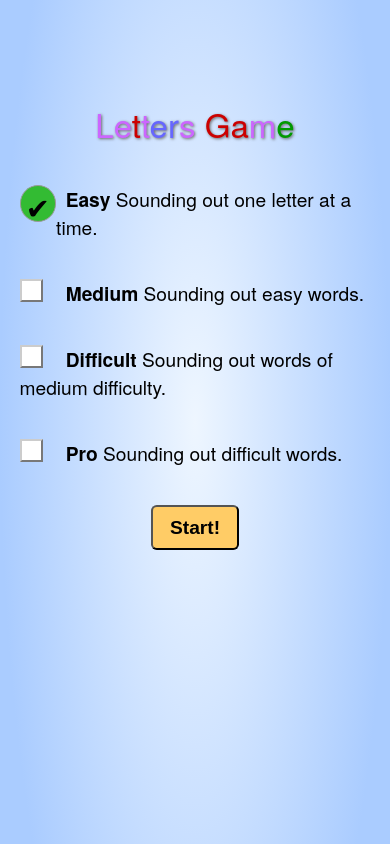
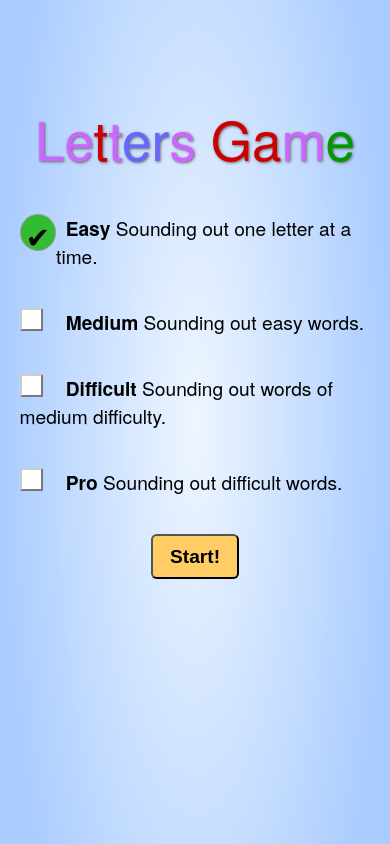
Before and after one commit to frankforte/LettersGame, a plain HTML site: page www/index.html in a window 390 px wide. Drawn offline with Linux system fonts and the light colour scheme; some packages are replaced by stand-ins of ours.

Commit message:
font size debugging

```diff
--- a/www/css/index.css
+++ b/www/css/index.css
@@ -73,7 +73,7 @@ h1, #d{
 	text-shadow:1px 1px 3px #666;
 }
 #d{
-	padding-top:5em;
+	padding-top:100px;
 	-webkit-transition:	all 600ms easing's Bezier curve;
 	transition:		all 600ms easing's Bezier curve;
 }
--- a/www/js/index.js
+++ b/www/js/index.js
@@ -131,10 +131,11 @@ game.getLetter = function(name){
 
 	var devicePixelRatio = window.devicePixelRatio || 1;
 
-	/* width of 1em */
+	/* height of 1em */
 	var el = f.elById("em");
 	el.style.display="inline-block";
 	var em = el.offsetWidth;
+	var emh = el.offsetHeight;
 	el.style.display="none";
 
 
@@ -176,6 +177,7 @@ game.getLetter = function(name){
 	*/
 
 	// scale word to fit window
+/*
 	var lenw = w2*a.length;
 
 	// too wide?
@@ -197,13 +199,20 @@ game.getLetter = function(name){
 		w1 = w1*ratio;
 		w2 = maxh;
 	}
+*/
 
 	/* size */
-		z = game.getNum(w1,w2);
+/*		z = game.getNum(w1,w2);
 		if(devicePixelRatio > 1){
 			z = z*devicePixelRatio*3;
 		}
 		z = Math.round(z,0);
+*/
+
+	z = Math.round((emh/em) * w / em);
+
+	var maxh = 500*devicePixelRatio;
+	if(z > maxh){ z = maxh; };
 	game[targ].style="font-size: "+z+"px;";
 
 	for(var i = 0; i < a.length; i++){
@@ -222,7 +231,7 @@ game.getLetter = function(name){
 		if(j == 0){ x = x.toUpperCase(); }
 		j++;
 
-		game[targ].innerHTML += '<span class="'+game.colors[y]+'" style="font-size: '+z+'px;">'+x+'</span>';
+		game[targ].innerHTML += '<span class="'+game.colors[y]+'" >'+x+'</span>';
 		},i*100);
 	}
 
```
